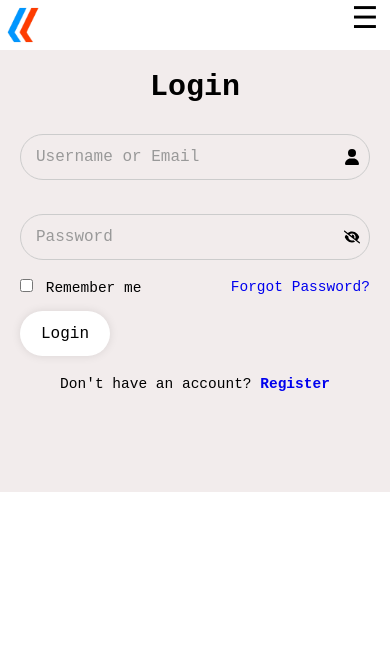
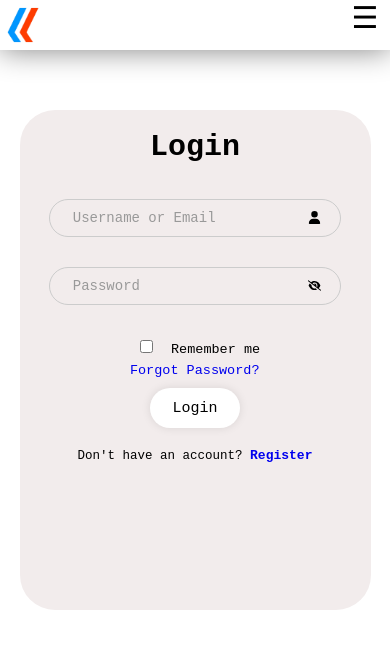
Before and after one commit to Drive-Ready-7/IShip-01, a React (Vite) app in the folder client/: page / in a window 390 px wide. Shown: the top 648 px of the page. Built offline with nearby package versions, Linux system fonts and the light colour scheme; a web font is replaced by a local one.

Commit message:
[umar] : added responsiveness for login page

```diff
--- a/client/src/App.jsx
+++ b/client/src/App.jsx
@@ -12,7 +12,7 @@ const App = () => {
     return (
         <Suspense fallback={ <Loader /> }>
             {/* routes ternary condtion */}
-            { width>768 ? <DesktopRoutes /> : <MobileRoutes/>}
+            { width>768 ? <DesktopRoutes/>: <MobileRoutes/>}
         </Suspense>
     )
 }
--- a/client/src/pages/mobile/login/Login.css
+++ b/client/src/pages/mobile/login/Login.css
@@ -11,64 +11,80 @@ html,body{
   justify-content: center;
   align-items:center;
 }
-#navbar{
+#M-navbar{
     height: 50px;
     width: 100svw;
     display: flex;
     justify-content: space-between;
+    box-shadow: 0px 0px 30px gray;
 }
-img{
+#M-logo{
   width: 50px;
   height: auto;
 }
-#menu{
+#M-menu{
     height: 50px;
     width: 50px;
     font-size: 30px;
     text-align: center;
 }
-.Login{
+.M-Login{
   display: flex;
   flex-direction: column;
+  align-items: center;
   height: 100svh;
   width: 100svw;
+
 }
-.LoginForm{
+.M-LoginForm{
   display: flex;
-  justify-content: center;
   align-items:center;
-  width:100svw;
+  flex-direction: column;
+  position: relative;
+  top:60px;
+  width: 90svw;
+  height: 500px;
+  border-radius: 35px;
   background-color: rgb(242, 236, 236);
 }
 
-.LoginForm h1{
+.M-LoginForm h1{
   font-size: 30px;
   text-align: center;
-  margin-top: 20px;
+  margin: 20px;
+  width: 100svw;
 }
-.Login-Input {
-
+.M-Login-Input {
+  height: auto;
+  display: flex;
+  text-align: center;
+  justify-content: center;
+  align-items: center;
   position: relative;
-  width: 350px;
-  height:50px;
-  margin: 30px 0;
+  width: 75svw;
 }
 
-.Login-Input input {
+.M-Login-Input input {
+  padding: 10px 15px;
   width: 100%;
-  padding: 14px 12px;
   font-size: 14px;
   border: 1px solid #ccc;
   border-radius: 40px;
   outline: none;
   background: none;
+  margin: 15px 0px;
 }
-
-.Login-Input label {
+#M-form{
+  height: 100%;
+  width: 90svw;
+  display: flex;
+  flex-direction: column;
+  align-items: center;
+}
+.M-Login-Input .M-label {
   position: absolute;
-  left: 12px;
-  top: 14px;
-  font-size: 16px;
+  left: 20px;
+  font-size: 14px;
   color: #999;
   background-color: rgb(242, 236, 236);
   padding: 0 4px;
@@ -78,68 +94,70 @@ img{
 
 }
 
-.Login-Input input:focus + label,
-.Login-Input input:not(:placeholder-shown) + label {
-  top: -8px;
-  font-size: 16px;
+.M-Login-Input input:focus + .M-label,
+.M-Login-Input input:not(:placeholder-shown) + label {
+  top: 5px;
+  font-size: 13px;
   color: #1a73e8;
 }
 
-.Login-Input .icon{
+.M-Login-Input .M-icon{
   position: absolute;
-  right:10px;
-  top: 30%;
-  font-size: 16px;
+  right:20px;
+  top: 40%;
+  font-size: 13px;
 }
 
-.Login-forget{
+.M-Login-forget{
   display: flex;
   justify-content: space-between;
-  font-size: 14.5px;
-  margin: -15px 0 15px;
+  flex-direction: column;
+  font-size: 13.5px;
+  margin: 10px;
 }
 
-.Login-forget label input{
-  margin-right: 4px;
+.M-Login-forget .M-label input{
+  margin: 10px;
 }
 
-.Login-forget a{
+.M-Login-forget a{
   text-decoration: none;
 }
 
-.Login-forget a:hover{
+.M-Login-forget a:hover{
   text-decoration: underline;
 }
 
-.LoginForm button{
+.M-LoginForm button{
   width:90px;
-  height: 45px;
+  height: 40px;
   background-color: white;
   border:none;
   border-radius: 40px;
   box-shadow: 0 0 10px rgba(0,0,0, .1);
   cursor: pointer;
-  font-size: 16px;
+  font-size: 15px;
   font-weight: 400;
 }
 
-.LoginForm .register-link{
-  font-size:14.5px;
+.M-LoginForm .M-register-link{
+  font-size:12.5px;
   text-align: center;
   margin-top: 20px;
   margin-bottom: 100px;
 }
 
-.register-link p a{
+.M-register-link p a{
+  font-size: 13px;
   text-decoration: none;
   font-weight: 600;
 }
 
-.register-link p a:hover{
+.M-register-link p a:hover{
   text-decoration: underline;
 }
 
-.Login-img img{
+.M-Login-img img{
   width:450px;
   border: 1px solid black;
 }
--- a/client/src/pages/mobile/login/Login.jsx
+++ b/client/src/pages/mobile/login/Login.jsx
@@ -12,16 +12,17 @@ const Login = () => {
 
     return (
 
-        <div className="Login">
-            <div id="navbar">
-                <img src="/../../../src/assets/lastline_ll.png" alt="lastline_logo" />
-                <div id="menu">&#9776;</div>
+        <div className="M-Login">
+
+            <div id="M-navbar">
+                <img id="M-logo" src="/../../../src/assets/lastline_ll.png" alt="lastline_logo" />
+                <div id="M-menu">&#9776;</div>
             </div>
-            <div className="LoginForm">
-                <form action="">
+            <div className="M-LoginForm">
+                <form  id="M-form" action="">
                     <h1>Login</h1>
                     {/* Username Input */}
-                    <div className="Login-Input">
+                    <div className="M-Login-Input">
                         <input
                             type="text"
                             id="username"
@@ -29,40 +30,40 @@ const Login = () => {
                             required
                             placeholder=" "
                         />
-                        <label htmlFor="username">Username or Email</label>
-                        <FaUser className="icon" />
+                        <label className="M-label" htmlFor="username">Username or Email</label>
+                        <FaUser className="M-icon" />
                     </div>
 
                     {/* Password Input with toggle */}
-                    <div className="Login-Input">
+                    <div className="M-Login-Input">
                         <input
                             type={showPassword ? "text" : "password"}
-                            id="password"
+                            id="M-password"
                             name="password"
                             required
                             placeholder=" "
                         />
-                        <label htmlFor="password">Password</label>
+                        <label className="M-label"  htmlFor="password">Password</label>
                         <span onClick={togglePassword} style={{ cursor: 'pointer' }}>
                             {showPassword ? (
-                                <FaEye className="icon" />
+                                <FaEye className="M-icon" />
                             ) : (
 
-                                <FaEyeSlash className="icon" />
+                                <FaEyeSlash className="M-icon" />
                             )}
                         </span>
                     </div>
 
                     {/* Remember Me & Forgot */}
-                    <div className="Login-forget">
-                        <label><input type="checkbox" /> Remember me</label>
+                    <div className="M-Login-forget">
+                        <label className="M-label" ><input type="checkbox" /> Remember me</label>
                         <a href="#">Forgot Password?</a>
                     </div>
 
                     <button type="submit">Login</button>
 
                     {/* Register Link */}
-                    <div className="register-link">
+                    <div className="M-register-link">
                         <p>Don't have an account? <Link to="https://www.lastline.life/register">Register</Link></p>
                     </div>
                 </form>
--- a/client/src/routes/DesktopRoutes.jsx
+++ b/client/src/routes/DesktopRoutes.jsx
@@ -1,11 +1,11 @@
 import { createBrowserRouter, RouterProvider } from "react-router-dom";
-import Login from "../pages/mobile/login/Login.jsx";
+import Login from "../pages/desktop/login/Login.jsx";
 import Register from "../pages/desktop/register/Register.jsx";
 import Google from "../services/Google/Google.jsx";
 import Logo from "../components/logo/Logo.jsx";
 
 const router = createBrowserRouter([
-    { path: '/', element: <Login /> },
+    { path: '/', element: <Login/> },
     { path: '/register', element: <Register /> },
     { path: '/google', element: <Google /> },
     { path: '/logo', element: <Logo/>}
```
